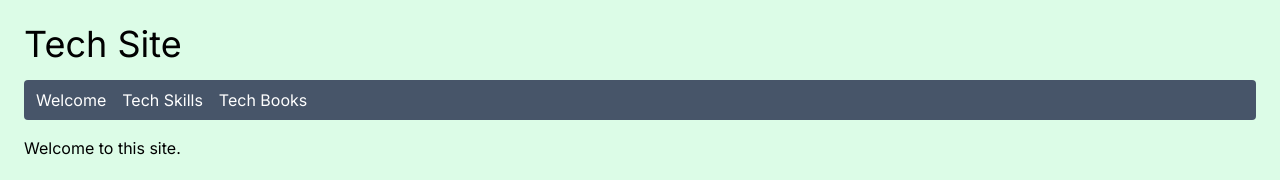
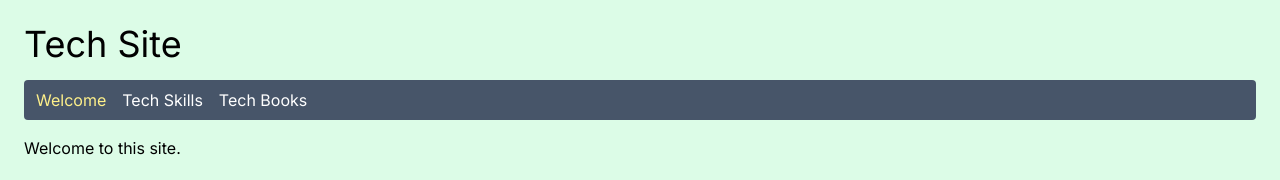
Before and after one commit to edwardtanguay/et453-nextjs-site, a Next.js app: page / in a window 1280 px wide. Shown: the top 180 px of the page. Built offline with nearby package versions, Linux system fonts and the light colour scheme.

Commit message:
first link colored

```diff
--- a/components/Nav.tsx
+++ b/components/Nav.tsx
@@ -1,11 +1,22 @@
+"use client";
 import Link from "next/link";
+import { useSelectedLayoutSegment } from "next/navigation";
 
 export const Nav = () => {
+	const activeSegment = useSelectedLayoutSegment();
+
 	return (
 		<nav className="bg-slate-600 text-white mb-4 rounded p-2 mainnav">
 			<ul className="flex gap-4 ml-1">
 				<li>
-					<Link href="/">Welcome</Link>
+					<Link
+						href="/"
+						className={`${
+							activeSegment === null ? "text-yellow-200" : ""
+						}`}
+					>
+						Welcome
+					</Link>
 				</li>
 				<li>
 					<Link href="/techskills">Tech Skills</Link>
```
